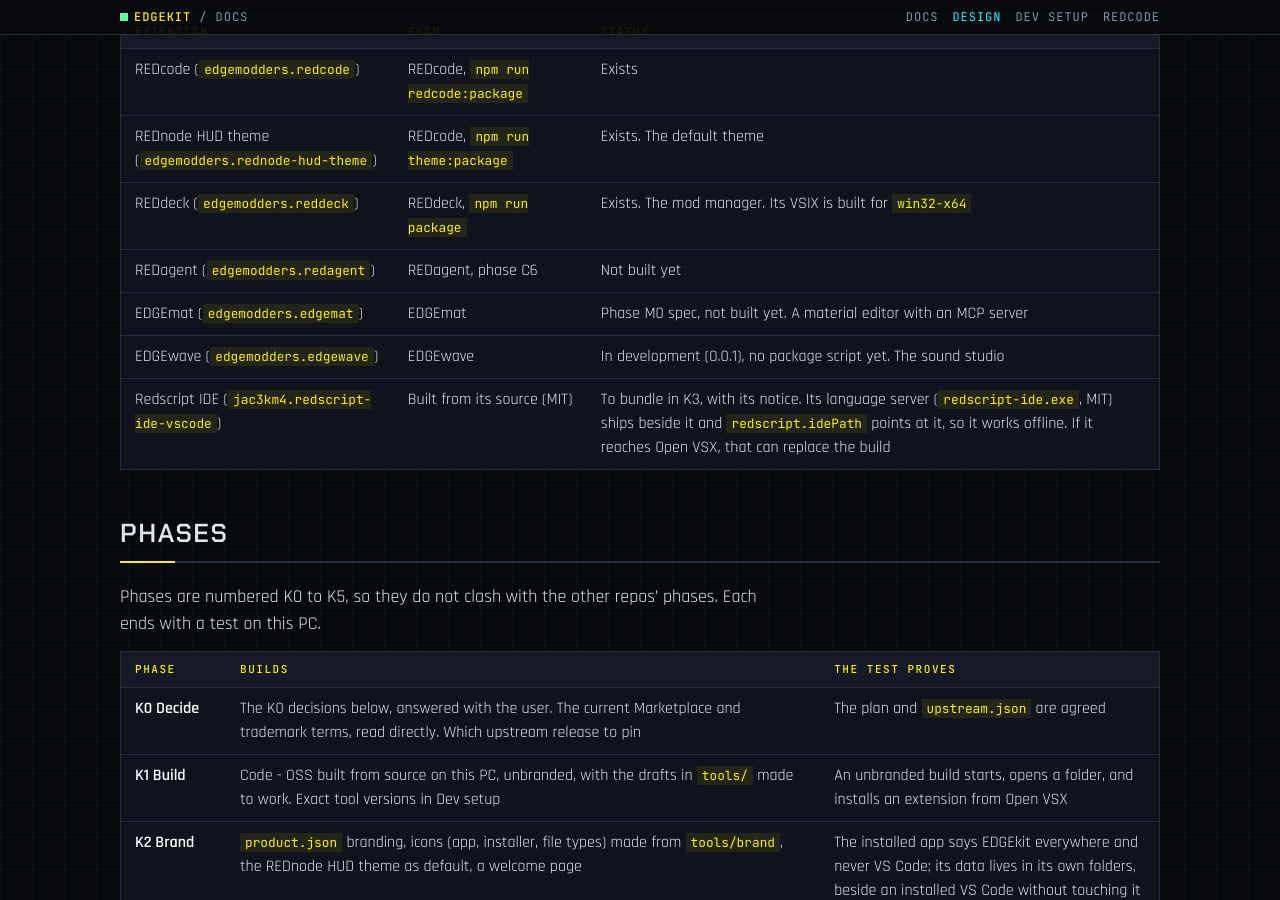
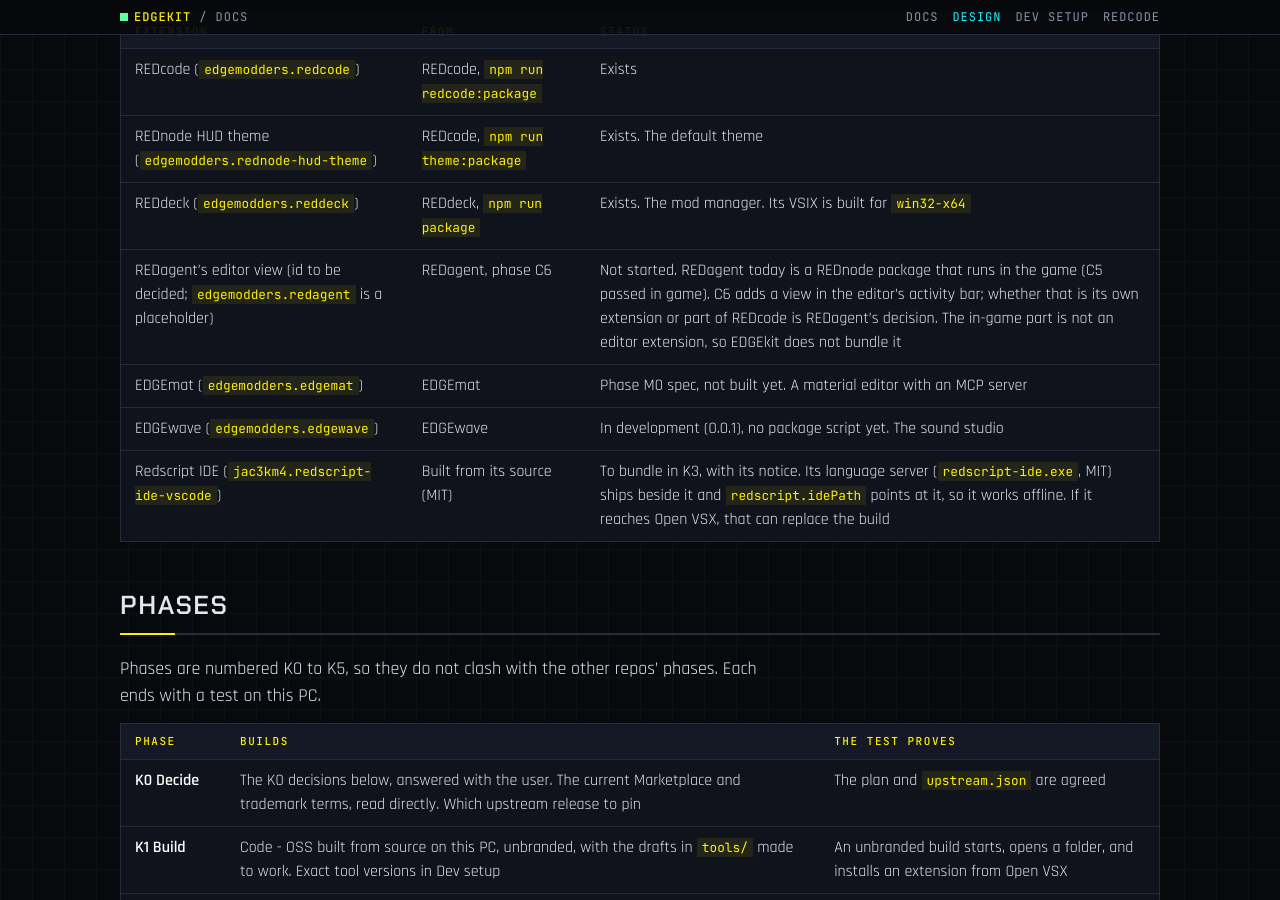
Before and after one commit to Edgemodders/EDGEkit, a Jekyll site: the page built from docs/design.md, in a window 1280 px wide and 900 px high, scrolled down 3035 px. Built offline with Jekyll 4.4.1, drawn with Linux system fonts in a browser that asks for light colours; our own code applies the rules of GitHub Pages for plain Markdown files.

Commit message:
REDagent is a REDnode package today; its editor view (C6) has no id yet
Co-Authored-By: Claude Opus 5.5 <noreply@anthropic.com>

```diff
--- a/docs/design.md
+++ b/docs/design.md
@@ -67,7 +67,7 @@ Git submodules would also pin exact commits, but every update takes commits in t
 | REDcode (`edgemodders.redcode`) | REDcode, `npm run redcode:package` | Exists |
 | REDnode HUD theme (`edgemodders.rednode-hud-theme`) | REDcode, `npm run theme:package` | Exists. The default theme |
 | REDdeck (`edgemodders.reddeck`) | REDdeck, `npm run package` | Exists. The mod manager. Its VSIX is built for `win32-x64` |
-| REDagent (`edgemodders.redagent`) | REDagent, phase C6 | Not built yet |
+| REDagent's editor view (id to be decided; `edgemodders.redagent` is a placeholder) | REDagent, phase C6 | Not started. REDagent today is a REDnode package that runs in the game (C5 passed in game). C6 adds a view in the editor's activity bar; whether that is its own extension or part of REDcode is REDagent's decision. The in-game part is not an editor extension, so EDGEkit does not bundle it |
 | EDGEmat (`edgemodders.edgemat`) | EDGEmat | Phase M0 spec, not built yet. A material editor with an MCP server |
 | EDGEwave (`edgemodders.edgewave`) | EDGEwave | In development (0.0.1), no package script yet. The sound studio |
 | Redscript IDE (`jac3km4.redscript-ide-vscode`) | Built from its source (MIT) | To bundle in K3, with its notice. Its language server (`redscript-ide.exe`, MIT) ships beside it and `redscript.idePath` points at it, so it works offline. If it reaches Open VSX, that can replace the build |
--- a/extensions.json
+++ b/extensions.json
@@ -35,7 +35,7 @@
       "repo": "../REDagent",
       "build": null,
       "vsix": null,
-      "status": "REDagent phase C6, not built yet",
+      "status": "Placeholder. REDagent is a REDnode package (in game, C5 passed); its editor view is REDagent's phase C6, not started. Whether the view is its own extension or part of REDcode is REDagent's decision, so this id may change",
       "version": null
     },
     {
```
